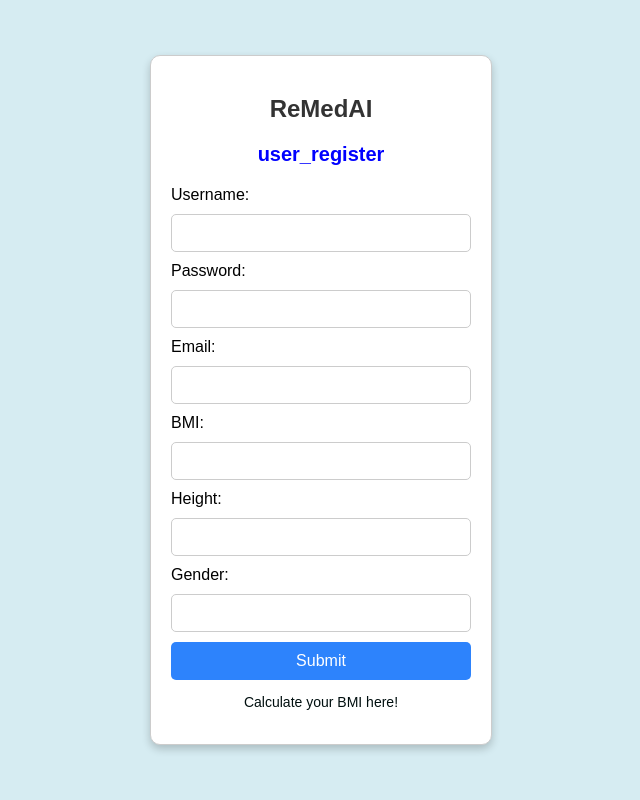
After one commit to dipita-tasnim/ReMedAI, a PHP site: page /user_reg.php in a window 1280 px wide. The commit adds this page. Shown: the whole page, without its empty margins (319-959 px from the left). Run offline with PHP 8.4, Linux system fonts and the light colour scheme.

Commit message:
add files

```diff
--- a/user_login.php
+++ b/user_login.php
@@ -23,7 +23,7 @@
         <button type="Login" value="Login" name='login'> Login</button>
             </form>
             <div class="links">
-                <p><a href="registation.php">Register Now!</a></p>
+                <p><a href="user_reg.php">Register Now!</a></p>
             </div>
 
         </div>
--- /dev/null
+++ b/user_reg.php
@@ -0,0 +1,48 @@
+<!DOCTYPE html>
+<html lang="en">
+<head>
+    <meta charset="UTF-8">
+    <link href="https://cdnjs.cloudflare.com/ajax/libs/font-awesome/6.0.0/css/all.min.css" rel="stylesheet">
+    <link rel="stylesheet" href="styles2.css">
+    <meta name="viewport" content="width=device-width, initial-scale=1.0">
+    <title>Login - ReMedAI</title>
+</head>
+
+<body>
+    <section class="login">
+        <div class="login_box">
+            <header>
+                <h1 > ReMedAI </h1>
+            </header>
+            <h2 style="color:BLUE">user_register</h2>
+            <?php
+            if (isset($_GET['registration']) && $_GET['registration'] == 'success') {
+                echo "<p style='color:green;'>Account Created successfully!</p>";
+            }
+            ?>
+            <form class="registration_form" action="registration.php" method="post">
+        <label for="username">Username:</label><br>
+        <input type="text" id="username" name="username" required><br>
+
+        <label for="email">Password:</label><br>
+        <input type="password" id="password" name="password"required><br>
+
+        <label for="email">Email:</label><br>
+        <input type="email" id="email" name="email" required><br>
+        <label for="email">BMI:</label><br>
+        <input type="BMI" id="BMI" name="BMI" required><br>
+        <label for="email">Height:</label><br>
+        <input type="height" id="height" name="height" required><br>
+        <label for="email">Gender:</label><br>
+        <input type="gender" id="gender" name="gender" required><br>
+
+        <button type="submit" value="submit" name='submit'> Submit</button>
+        <div class="links">
+            <p><a href="bmi.html">Calculate your BMI here!</a></p>
+        </div>
+
+    </form>
+        </div>
+    </section>
+</body>
+</html>
```
Also changed, not shown: registration.php (added, +34 -0 lines).
